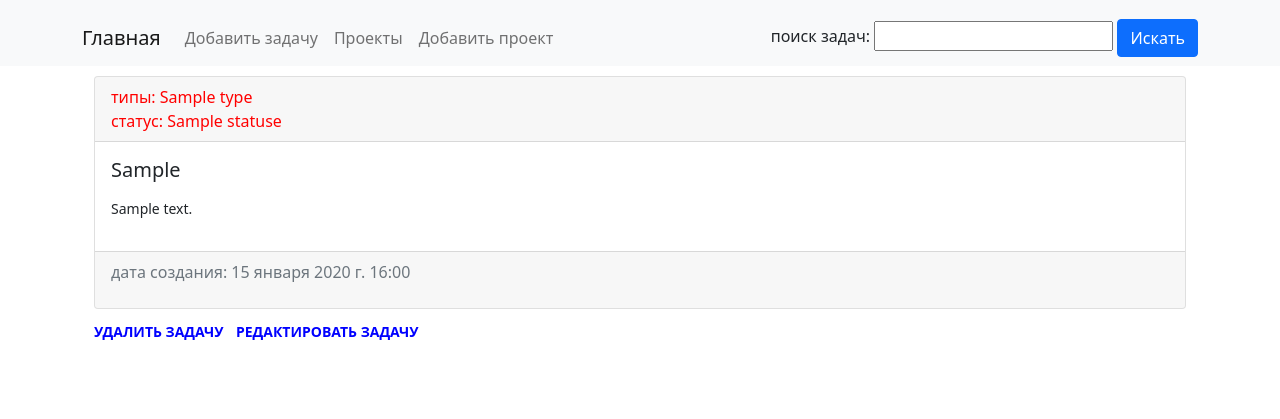
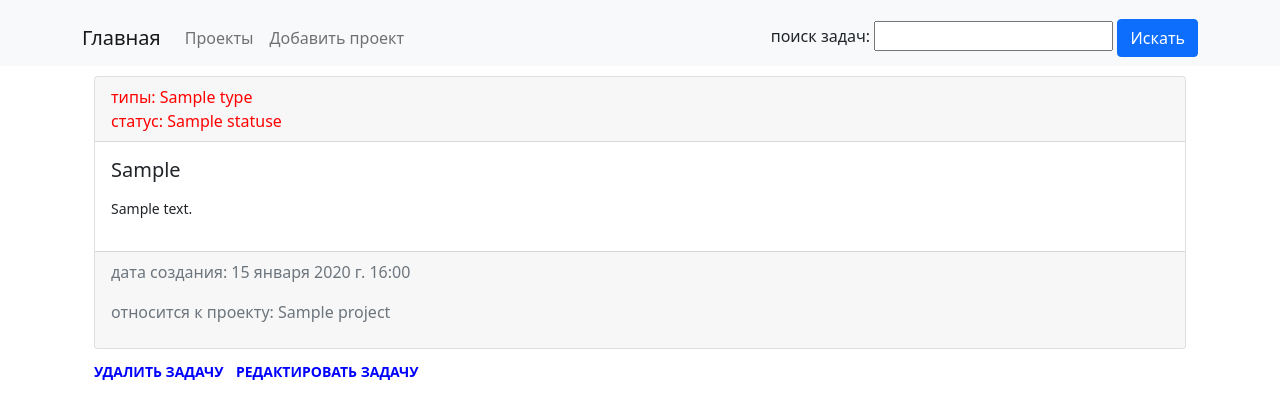
Before and after one commit to faralost/Todo, a Django app: page /task/1/ in a window 1280 px wide. Shown: the top 419 px of the page. Run offline with Django 4.2, Linux system fonts and the light colour scheme; tables that the repository leaves empty hold one stand-in row (values such as "Sample post"); parts of the project's set-up code (start-up, migrations or seed data) failed here and were passed over.

Commit message:
added creating new task that belongs to the specific project

```diff
--- a/todolistapp/templates/base.html
+++ b/todolistapp/templates/base.html
@@ -22,11 +22,7 @@
         </button>
         <div class="collapse navbar-collapse" id="navbarNav">
             <ul class="navbar-nav">
-                {% block add-task-nav %}
-                    <li class="nav-item">
-                        <a class="nav-link" href="{% url 'task_add' %}">Добавить задачу</a>
-                    </li>
-                {% endblock %}
+                {% block add-task-nav %}{% endblock %}
                 {% block projects %}
                     <li class="nav-item">
                         <a class="nav-link" href="{% url 'project_index' %}">Проекты</a>
--- a/todolistapp/templates/project/detail_view.html
+++ b/todolistapp/templates/project/detail_view.html
@@ -1,6 +1,12 @@
 {% extends 'base.html' %}
 
 {% block title %}Проект{% endblock %}
+
+{% block add-task-nav %}
+    <li class="nav-item">
+        <a class="nav-link" href="{% url 'project_task_add' project.pk %}">Добавить задачу</a>
+    </li>
+{% endblock %}
 
 {% block content %}
     <div class="card text-center">
--- a/todolistapp/templates/task/detail_view.html
+++ b/todolistapp/templates/task/detail_view.html
@@ -24,6 +24,7 @@
         </div>
         <div class="card-footer text-muted">
                 <p>дата создания: {{ task.created_at }}</p>
+            <p>относится к проекту: {{ task.project }}</p>
         </div>
     </div>
     </div>
--- a/todolistapp/urls.py
+++ b/todolistapp/urls.py
@@ -6,10 +6,10 @@ from todolistapp.views.task_views import TaskIndexView, TaskView, TaskCreate, Ta
 urlpatterns = [
     path('', TaskIndexView.as_view(), name='task_index'),
     path('task/<int:pk>/', TaskView.as_view(), name='task_view'),
-    path('tasks/add/', TaskCreate.as_view(), name='task_add'),
     path('task/<int:pk>/delete/', TaskDelete.as_view(), name='task_delete'),
     path('task/<int:pk>/update/', TaskUpdate.as_view(), name='task_update'),
     path('projects/', ProjectIndexView.as_view(), name='project_index'),
     path('project/<int:pk>/', ProjectView.as_view(), name='project_view'),
     path('projects/add/', ProjectCreate.as_view(), name='project_add'),
+    path('project/<int:pk>/tasks/add/', TaskCreate.as_view(), name='project_task_add'),
 ]
--- a/todolistapp/views/task_views.py
+++ b/todolistapp/views/task_views.py
@@ -5,7 +5,7 @@ from django.views import View
 from django.views.generic import FormView, ListView, DetailView, CreateView
 
 from todolistapp.forms import TaskForm, SimpleSearchForm
-from todolistapp.models import Task
+from todolistapp.models import Task, Project
 
 
 class TaskIndexView(ListView):
@@ -59,6 +59,11 @@ class TaskCreate(CreateView):
     template_name = 'task/create.html'
     model = Task
 
+    def form_valid(self, form):
+        project = get_object_or_404(Project, pk=self.kwargs.get("pk"))
+        form.instance.project = project
+        return super().form_valid(form)
+
 
 class TaskDelete(View):
     def get(self, request, **kwargs):
```
Lines whose indentation alone changed are shown as unchanged.
